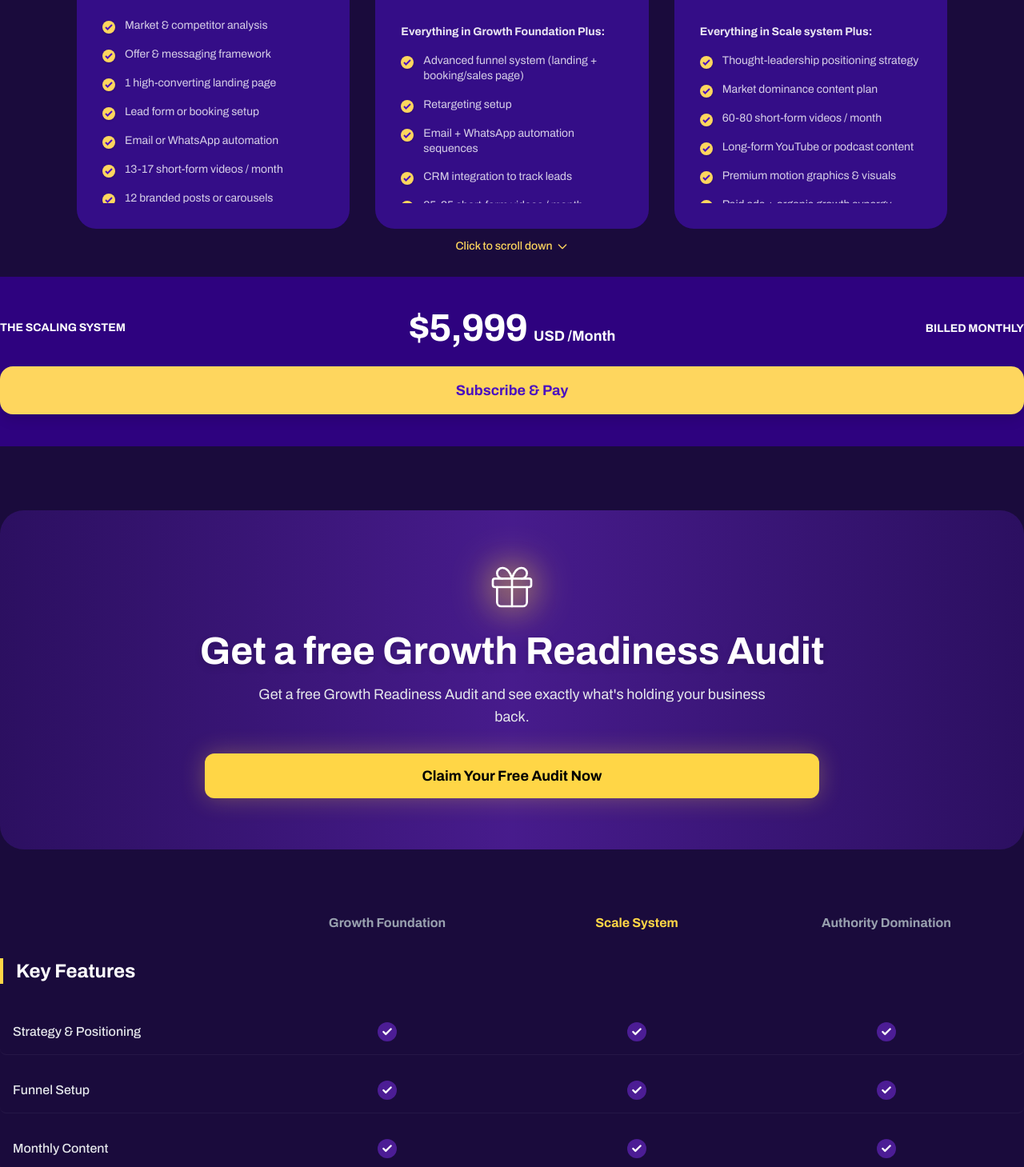
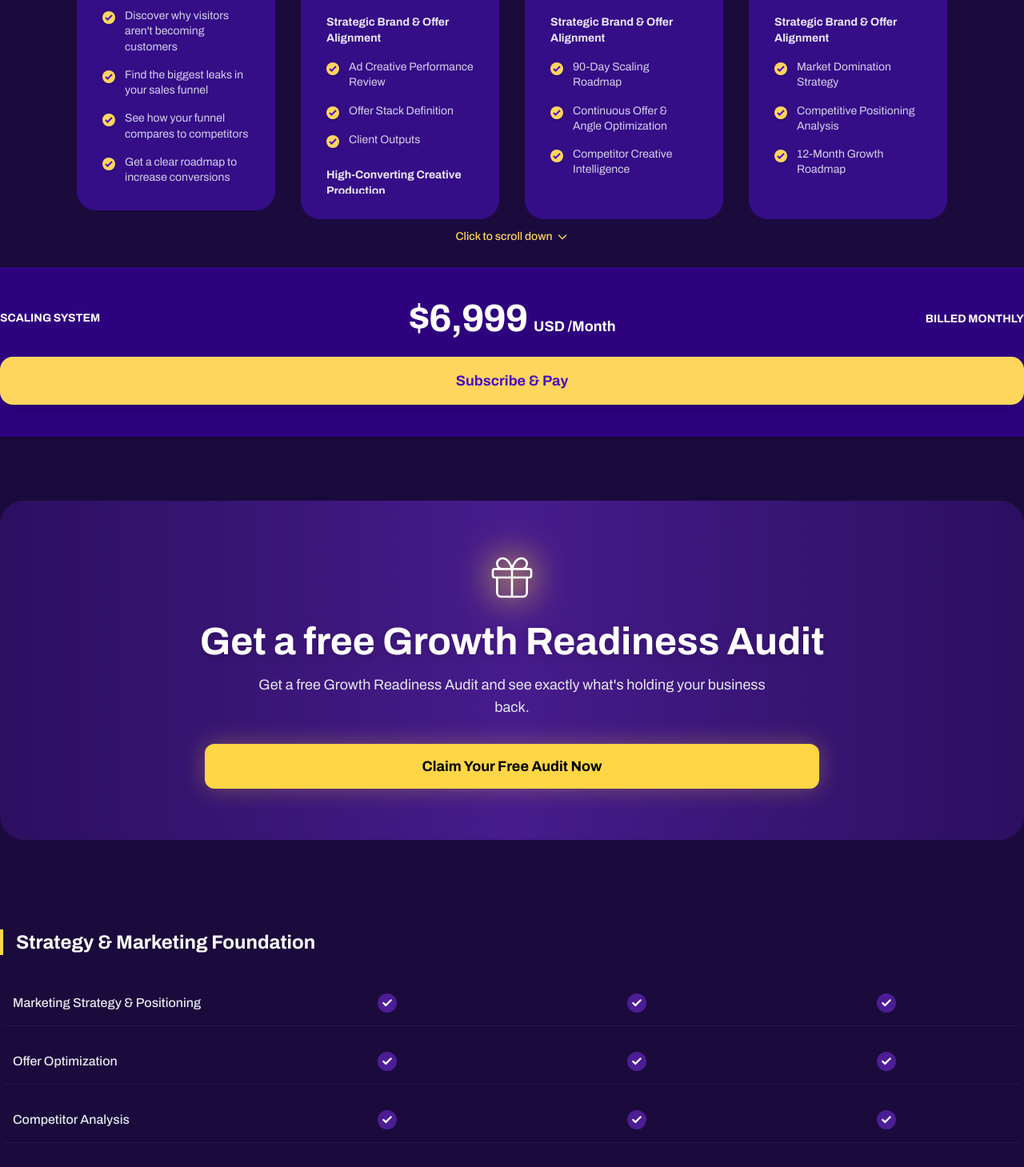
Before and after one commit to Femi-Benjamin/Titan-leap, a React (Vite) app: page /pricing in a window 1280 px wide. Shown: the part 880-2339 px from the top of the page at 80% size. Built offline with nearby package versions, Linux system fonts and the light colour scheme.

Commit message:
updated Pricing Details

```diff
--- a/src/Components/Pricing.tsx
+++ b/src/Components/Pricing.tsx
@@ -21,8 +21,7 @@ const PricingPage: React.FC = () => {
   const [billingType, setBillingType] = useState<"Annual" | "Monthly">(
     "Monthly",
   );
-  const [selectedPlan, setSelectedPlan] =
-    useState<string>("The Scaling System");
+  const [selectedPlan, setSelectedPlan] = useState<string>("Scaling System");
   const [showModal, setShowModal] = useState(false);
   const [showStripeCheckout, setShowStripeCheckout] = useState(false);
   const [showAuditModal, setShowAuditModal] = useState(false);
@@ -40,7 +39,22 @@ const PricingPage: React.FC = () => {
 
   const plans: Plan[] = [
     {
-      title: "Growth Foundation",
+      title: "Funnel Audit",
+      subtitle: "For businesses that need visibility, leads, and clarity",
+      monthlyPrice: 0,
+      currencySymbol: "$",
+      unit: "Starting | USD",
+      buttonText: "Select Plan",
+      features: [
+        "Features",
+        "Discover why visitors aren't becoming customers",
+        "Find the biggest leaks in your sales funnel",
+        "See how your funnel compares to competitors",
+        "Get a clear roadmap to increase conversions",
+      ],
+    },
+    {
+      title: "Launch Accelerator",
       subtitle: "For businesses that need visibility, leads, and clarity",
       monthlyPrice: 2999,
       currencySymbol: "$",
@@ -48,40 +62,73 @@ const PricingPage: React.FC = () => {
       buttonText: "Select Plan",
       features: [
         "Features",
-        "Market & competitor analysis",
-        "Offer & messaging framework",
-        "1 high-converting landing page",
-        "Lead form or booking setup",
-        "Email or WhatsApp automation",
-        "13-17 short-form videos / month",
-        "12 branded posts or carousels",
-        "AI-powered content ideation & editing",
+        "Strategic Brand & Offer Alignment",
+        "Ad Creative Performance Review",
+        "Offer Stack Definition",
+        "Client Outputs",
+        "High-Converting Creative Production",
+        "20-30 Hook Variations",
+        "5 - 7 UGC Style Ads",
+        "5 - 7 short-form videos / month",
+        "15 -20 branded posts or carousels",
+        "Paid Campaign Setup & Testing",
+        "Meta (Facebook & Instagram) / Google Ads",
+        "Budget Allocation Sheet",
+        "Pixel installation & verification",
+        "Ad set recommendations for creative rotation",
+        "Testing matrix: 3-5 creatives per audience",
+        "Daily monitoring plan (strategist handles weekly review)",
+        "AI-Powered Content system",
+        "Hook & script generator",
+        "Weekly dashboard for tracking engagement metrics",
+        "Batch creative variation system",
+        "Performance tagging for creatives",
+        "Performance Reporting",
+        "Metrics review (CTR, CPC, CPM, engagement, conversions)",
+        "Creative performance analysis",
+        "Landing page conversion report",
+        "Retargeting ROI estimate",
       ],
     },
     {
-      title: "The Scaling System",
+      title: "Scaling System",
       subtitle: "For brands that want predictable leads and sales",
-      monthlyPrice: 5999,
+      monthlyPrice: 6999,
       currencySymbol: "$",
       unit: "Starting | USD",
       buttonText: "Select Plan",
       isPopular: true,
       features: [
         "Features",
-        "Everything in Growth Foundation Plus:",
-        "Advanced funnel system (landing + booking/sales page)",
-        "Retargeting setup",
-        "Email + WhatsApp automation sequences",
-        "CRM integration to track leads",
-        "25-35 short-form videos / month",
-        "15-17 branded posts or carousels",
-        "Motion graphics & UGC-style creatives",
-        "Meta + TikTok or Google Ads management",
-        "Weekly optimization & performance reports",
-        "AI creative performance analysis",
-        "AI hook & CTA optimization",
-        "AI lead qualification & follow-ups",
-        "AI content re-purposing (1 video → multiple assets)",
+        "Strategic Brand & Offer Alignment",
+        "90-Day Scaling Roadmap",
+        "Continuous Offer & Angle Optimization",
+        "Competitor Creative Intelligence",
+        "Revenue Projection Planning",
+        "Structured Testing Framework",
+        "High-Converting Creative Production",
+        "60-80 High-Converting Creatives Monthly",
+        "3-5 New Angles Tested Every Month",
+        "Hook-Driven Video Ads",
+        "UGC & Testimonial Campaigns",
+        "Weekly Creative Optimization",
+        "Paid Campaign Setup & Testing",
+        "Multi-Platform Ad Management",
+        "Advanced Retargeting Ecosystem",
+        "Pixel installation & verification",
+        "Ad set recommendations for creative rotation",
+        "Testing matrix: 3-5 creatives per audience",
+        "Daily monitoring plan (strategist handles weekly review)",
+        "AI-Powered Content system",
+        "Hook & script generator",
+        "Weekly dashboard for tracking engagement metrics",
+        "Batch creative variation system",
+        "Performance tagging for creatives",
+        "Performance Reporting",
+        "Metrics review (CTR, CPC, CPM, engagement, conversions)",
+        "Creative performance analysis",
+        "Landing page conversion report",
+        "Retargeting ROI estimate",
       ],
     },
     {
@@ -93,24 +140,40 @@ const PricingPage: React.FC = () => {
       buttonText: "Get Started",
       features: [
         "Features",
-        "Everything in Scale system Plus:",
-        "Thought-leadership positioning strategy",
-        "Market dominance content plan",
-        "60-80 short-form videos / month",
-        "Long-form YouTube or podcast content",
-        "Premium motion graphics & visuals",
-        "Paid ads + organic growth synergy",
-        "SEO or YouTube authority strategy",
-        "Dedicated growth team:",
-        "Content strategist",
-        "Ad specialist",
-        "Creative lead",
-        "Account manager",
-        "Advanced AI Systems",
-        "AI trend & market analysis",
-        "AI personalization (emails, offers, landing pages)",
-        "AI performance dashboards (ads, content, leads, sales)",
-        "AI internal automation for faster execution",
+        "Strategic Brand & Offer Alignment",
+        "Market Domination Strategy",
+        "Competitive Positioning Analysis",
+        "12-Month Growth Roadmap",
+        "Fractional Growth Leadership",
+        "High-Converting Creative Production",
+        "80-100 videos per month",
+        "60-80 Graphics Content",
+        "High-engagement storytelling videos",
+        "Large-scale creative testing",
+        "Multiple audience angles",
+        "Advanced Funnel & Conversion Systems",
+        "Landing page systems",
+        "Sales funnel strategy",
+        "Lead nurturing systems",
+        "Upsell structures",
+        "Revenue Expansion Strategies",
+        "Paid Campaign Setup & Testing",
+        "Multi-platform campaign strategy",
+        "Budget scaling strategy",
+        "Re-targeting systems",
+        "Lookalike audience expansion",
+        "Conversion optimization",
+        "Aggressive scaling strategies",
+        "AI-Powered Content system",
+        "AI Marketing Automation",
+        "Lead Qualification Systems",
+        "CRM & Follow-Up Automation",
+        "Real-Time Performance Dashboards",
+        "Performance Reporting",
+        "Metrics review (CTR, CPC, CPM, engagement, conversions)",
+        "Creative performance analysis",
+        "Landing page conversion report",
+        "Retargeting ROI estimate",
       ],
     },
   ];
@@ -154,11 +217,11 @@ const PricingPage: React.FC = () => {
 
     if (!plan)
       return {
-        title: "The Scaling System",
-        price: "$ 5,999",
+        title: "Scaling System",
+        price: "$ 6,999",
         unit: "/Month",
         billing: "Billed Monthly",
-        rawPrice: 5999,
+        rawPrice: 6999,
       };
 
     const price =
@@ -179,8 +242,8 @@ const PricingPage: React.FC = () => {
 
   const activePlan = activePlanDetails();
 
-  // Feature data for the comparison table
-  // 0: Growth Foundation, 1: Scale System, 2: Authority Domination
+  // Feature data for the comparison table (paid plans only)
+  // 0: Launch Accelerator, 1: Scaling System, 2: Authority Domination
   // Values: true (check), false (dash), or string (e.g. "Optional")
   type FeatureValue = boolean | string;
 
@@ -189,42 +252,69 @@ const PricingPage: React.FC = () => {
     values: [FeatureValue, FeatureValue, FeatureValue];
   }
 
-  const keyFeatures: FeatureRow[] = [
-    { label: "Strategy & Positioning", values: [true, true, true] },
-    { label: "Funnel Setup", values: [true, true, true] },
-    { label: "Monthly Content", values: [true, true, true] },
-    { label: "Paid Ads Management", values: ["Optional", true, true] },
-    { label: "Social Media Management", values: [true, true, true] },
-    { label: "AI Content Optimization", values: [true, true, true] },
-    { label: "AI Lead Automation", values: [false, true, true] },
-    { label: "Re-targeting", values: [false, true, true] },
-    { label: "Thought Leadership Strategy", values: [false, true, true] },
+  const foundationFeatures: FeatureRow[] = [
+    { label: "Marketing Strategy & Positioning", values: [true, true, true] },
+    { label: "Offer Optimization", values: [true, true, true] },
+    { label: "Competitor Analysis", values: [true, true, true] },
+    { label: "Audience Avatar Mapping", values: [false, true, true] },
+    { label: "Growth Roadmap", values: [false, true, true] },
+    { label: "Quarterly Strategy Planning", values: [false, false, true] },
   ];
 
-  const aiFeatures: FeatureRow[] = [
-    { label: "AI creative performance analysis", values: [true, true, true] },
-    { label: "AI hook & CTA optimization", values: [false, true, true] },
+  const contentProductionFeatures: FeatureRow[] = [
     {
-      label: "AI lead qualification & follow-ups",
-      values: [false, true, true],
+      label: "Short Form Videos",
+      values: ["20-35/month", "40-60/month", "80-120/month"],
     },
     {
-      label: "AI content repurposing (1 video → multiple assets)",
-      values: [false, true, true],
+      label: "Graphic Posts",
+      values: ["20-35/month", "40-60/month", "80-100/month"],
     },
     {
-      label: "AI performance dashboards (ads, content, leads, sales)",
-      values: [false, false, true],
+      label: "Ad Creative Production",
+      values: ["20-30/month", "20-30/month", "30-50/month"],
     },
+    { label: "Carousel Content", values: [true, true, true] },
+    { label: "Funnel / Brand Content", values: [false, true, true] },
+    { label: "Authority Content", values: [false, true, true] },
+  ];
+
+  const paidAdvertisingFeatures: FeatureRow[] = [
+    { label: "Meta Ads Management", values: [true, true, true] },
+    { label: "Google Ads", values: ["Optional", true, true] },
+    { label: "TikTok Ads", values: [false, true, true] },
+    { label: "YouTube Ads", values: [false, "Optional", true] },
+    { label: "LinkedIn Ads", values: [false, false, true] },
+    { label: "A/B Creative Testing", values: [false, true, true] },
+    { label: "Budget Scaling Strategy", values: [false, true, true] },
+  ];
+
+  const marketingAutomationFeatures: FeatureRow[] = [
+    { label: "Lead Capture Automation", values: [false, true, true] },
+    { label: "Email Follow-Up Automation", values: [false, true, true] },
+    { label: "CRM Pipeline Automation", values: [false, "Optional", true] },
+    { label: "Lead Qualification Systems", values: [false, true, true] },
+    { label: "Marketing Performance Dashboard", values: [false, true, true] },
+    { label: "Upsell / Downsell Strategy", values: [false, true, true] },
   ];
 
   const teamFeatures: FeatureRow[] = [
     { label: "Content strategist", values: [true, true, true] },
-    { label: "Ad specialist", values: [false, true, true] },
-    { label: "Creative lead", values: [false, true, true] },
+    { label: "Ad specialist", values: [true, true, true] },
+    { label: "Creative designer", values: [true, true, true] },
+    { label: "Video editor", values: [false, true, true] },
+    { label: "Automation specialist", values: [false, true, true] },
     { label: "Account manager", values: [false, false, true] },
-    { label: "Video Editor", values: [false, false, true] },
-    { label: "AI Content manager", values: [false, false, true] },
+    { label: "Social manager", values: [false, false, true] },
+  ];
+
+  const reportingSupportFeatures: FeatureRow[] = [
+    { label: "Monthly Performance Reports", values: [true, true, true] },
+    { label: "Content Performance Analysis", values: [true, true, true] },
+    { label: "Ad Campaign Analysis", values: [true, true, true] },
+    { label: "Bi-Weekly Strategy Calls", values: [false, true, true] },
+    { label: "Weekly Optimization", values: [false, true, true] },
+    { label: "Executive Growth Planning", values: [false, false, true] },
   ];
 
   const ComparisonSection: React.FC<{ title: string; rows: FeatureRow[] }> = ({
@@ -290,6 +380,15 @@ const PricingPage: React.FC = () => {
     );
   };
 
+  const featureSectionHeadings = new Set([
+    "Strategic Brand & Offer Alignment",
+    "High-Converting Creative Production",
+    "Advanced Funnel & Conversion Systems",
+    "Paid Campaign Setup & Testing",
+    "AI-Powered Content system",
+    "Performance Reporting",
+  ]);
+
   return (
     <div className="min-h-screen bg-[#1a0b3c] font-sans pb-0 overflow-x-hidden pt-28">
       <motion.div
@@ -338,7 +437,7 @@ const PricingPage: React.FC = () => {
         </div>
 
         {/* Cards Grid */}
-        <div className="grid md:grid-cols-2 lg:grid-cols-3 gap-8 max-w-7xl mx-auto items-start pb-10 md:pb-0 px-4">
+        <div className="grid md:grid-cols-2 lg:grid-cols-4 gap-8 max-w-7xl mx-auto items-start pb-10 md:pb-0 px-4">
           {plans.map((plan, index) => (
             <div key={plan.title} className="flex flex-col gap-4 group">
               {/* TOP CARD: Pricing Info */}
@@ -400,11 +499,11 @@ const PricingPage: React.FC = () => {
                       animate={{ opacity: 1, y: 0 }}
                       exit={{ opacity: 0, y: -10 }}
                       transition={{ duration: 0.2 }}
-                      className="text-5xl font-bold text-yellow-400 font-sans block"
+                      className="text-3xl font-bold text-yellow-400 font-sans block"
                     >
                       {getPriceDisplay(plan)}
                       {billingType === "Annual" && (
-                        <span className="text-sm font-bold text-white/70 ml-3 bg-white/10 px-2 py-1 rounded-lg align-middle">
+                        <span className="text-sm font-bold text-white/70 ml-1 bg-white/10 px-2 py-1 rounded-lg align-middle">
                           Save 15%
                         </span>
                       )}
@@ -424,7 +523,7 @@ const PricingPage: React.FC = () => {
                   className={`w-full py-4 rounded-full font-bold transition-all duration-300 active:scale-95 mt-auto border ${
                     plan.isPopular
                       ? "bg-[#FED65E] text-[#4C12BF] border-[#FED65E] hover:bg-[#ffe187] shadow-lg hover:shadow-xl cursor-pointer"
-                      : index === 2
+                      : plan.title === "Authority Domination"
                         ? "bg-gradient-to-b from-[#4C12BF] to-[#FED65E] text-white border-white/20 hover:opacity-90 shadow-lg hover:shadow-xl cursor-pointer"
                         : "bg-white/10 text-white border-white hover:bg-white/20 backdrop-blur-md cursor-pointer"
                   }`}
@@ -468,7 +567,8 @@ const PricingPage: React.FC = () => {
                         <span className="text-white text-base font-bold uppercase mb-2 block">
                           Features
                         </span>
-                      ) : feature.includes("Everything in") ||
+                      ) : featureSectionHeadings.has(feature) ||
+                        feature.includes("Everything in") ||
                         feature.includes("Advanced AI Systems") ||
                         feature.includes("Dedicated growth team") ? (
                         <span className="text-white/90 text-sm font-bold mt-2 block w-full">
@@ -683,7 +783,7 @@ const PricingPage: React.FC = () => {
                 whileTap={{ scale: 0.98 }}
                 className="w-full bg-[#FED65E] text-[#4C12BF] py-4 rounded-2xl text-lg transition-all transform hover:scale-[1.01] shadow-lg active:scale-95"
               >
-                <span className="">👉 </span>
+                <span className="">ðŸ‘‰ </span>
                 <span>Get My Free Audit</span>
               </motion.button>
             </motion.div>
@@ -737,16 +837,37 @@ const PricingPage: React.FC = () => {
       <div className="max-w-7xl mx-auto">
         <div className="hidden md:grid grid-cols-4 px-4 mb-8">
           <div className="col-span-1"></div>
-          <div className="col-span-3 grid grid-cols-3 text-center">
-            <div className="font-bold text-gray-400">Growth Foundation</div>
-            <div className="font-bold text-[#FFD646]">Scale System</div>
+          {/* <div className="col-span-3 grid grid-cols-3 text-center">
+            <div className="font-bold text-gray-400">Launch Accelerator</div>
+            <div className="font-bold text-[#FFD646]">Scaling System</div>
             <div className="font-bold text-gray-400">Authority Domination</div>
-          </div>
+          </div> */}
         </div>
 
-        <ComparisonSection title="Key Features" rows={keyFeatures} />
-        <ComparisonSection title="AI Built In" rows={aiFeatures} />
-        <ComparisonSection title="Dedicated growth team" rows={teamFeatures} />
+        <ComparisonSection
+          title="Strategy & Marketing Foundation"
+          rows={foundationFeatures}
+        />
+        <ComparisonSection
+          title="Content Production"
+          rows={contentProductionFeatures}
+        />
+        <ComparisonSection
+          title="Paid Advertising"
+          rows={paidAdvertisingFeatures}
+        />
+        <ComparisonSection
+          title="Marketing Automation"
+          rows={marketingAutomationFeatures}
+        />
+        <ComparisonSection
+          title="Dedicated TitanLeap Team"
+          rows={teamFeatures}
+        />
+        <ComparisonSection
+          title="Reporting & Support"
+          rows={reportingSupportFeatures}
+        />
       </div>
 
       {/* MODAL */}
```
